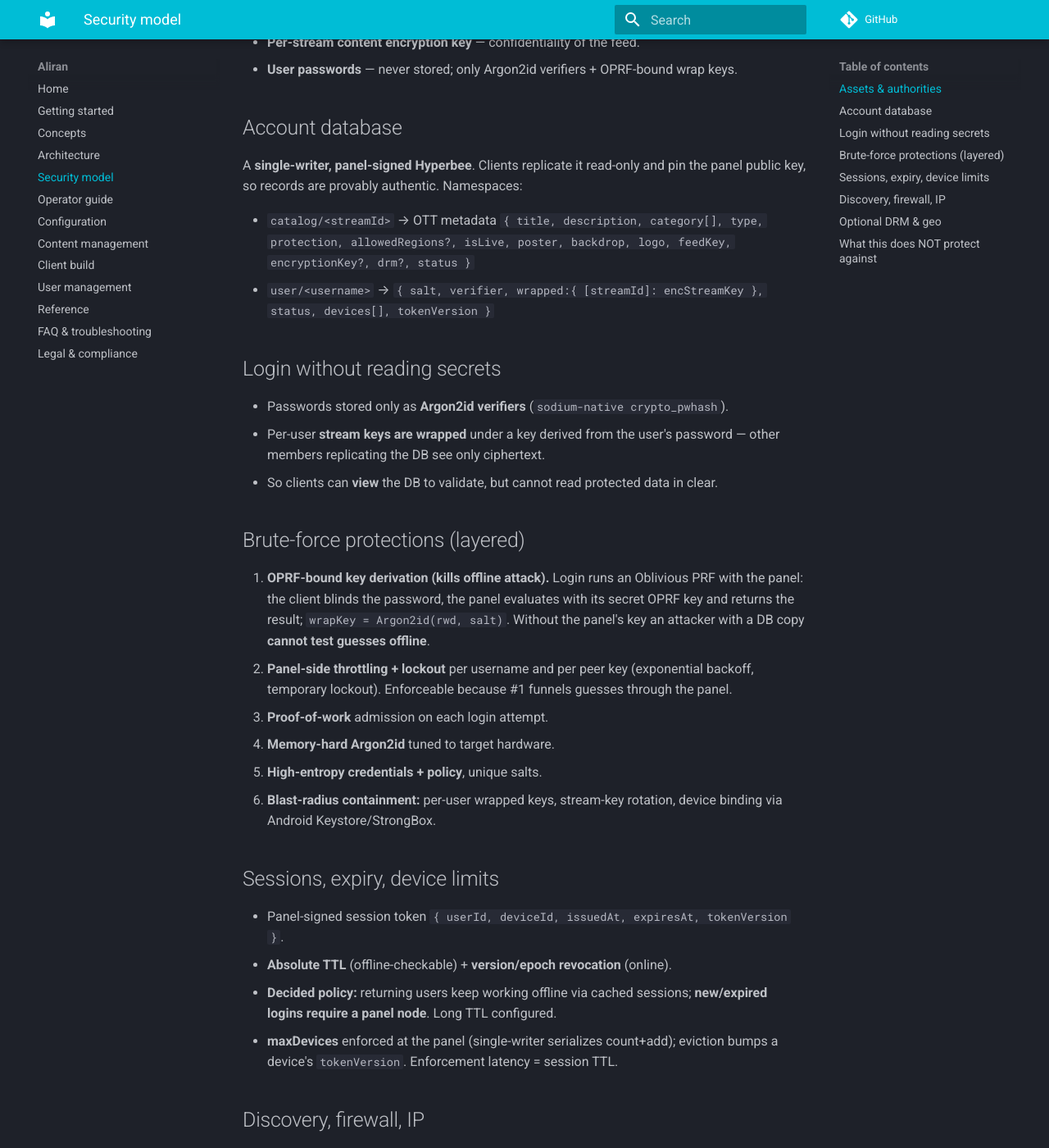
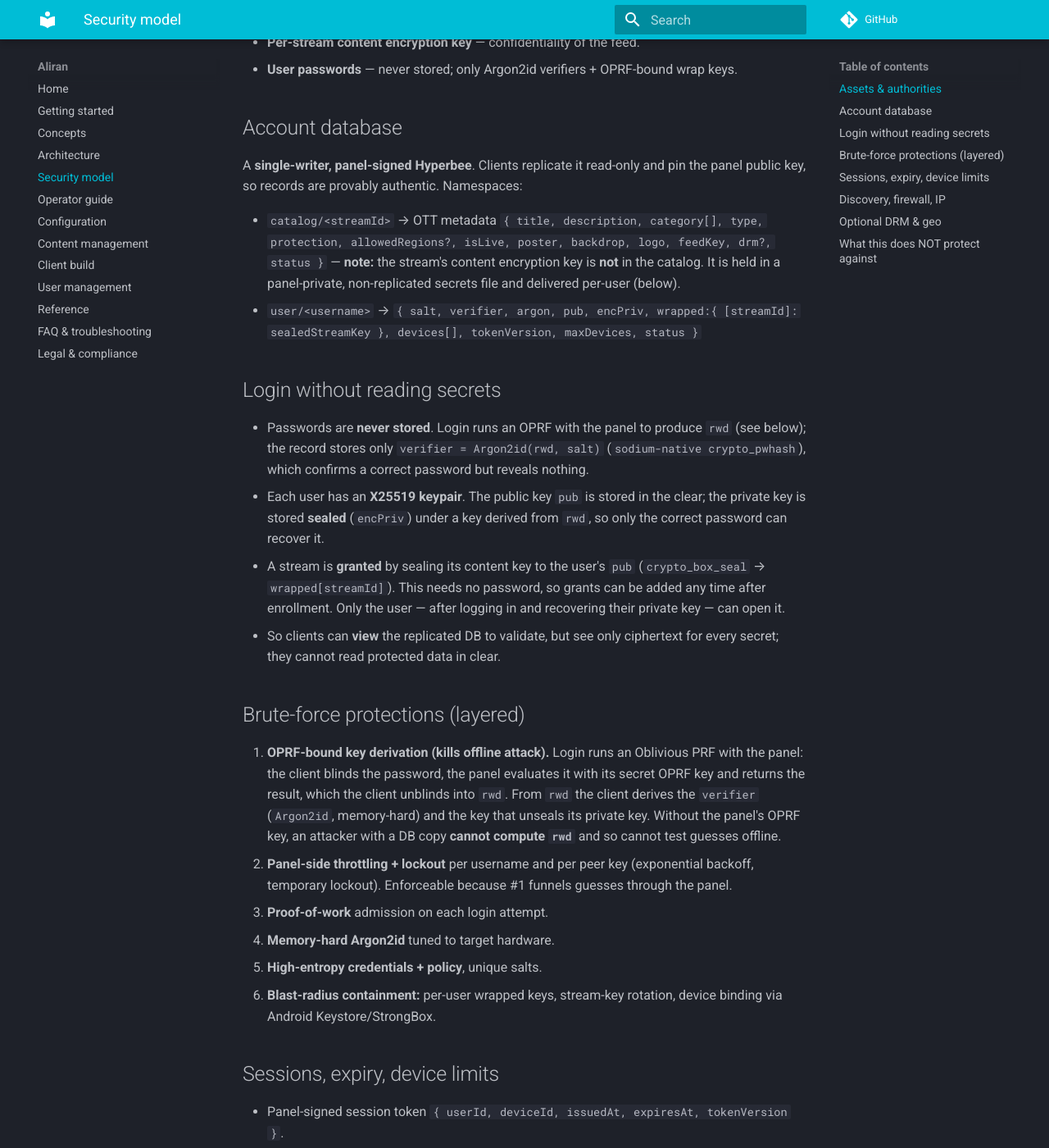
Before and after one commit to AbueloSimpson/aliran, an MkDocs documentation site: the page built from docs/security-model.md, in a window 1280 px wide and 1400 px high, scrolled down 376 px. Shown: the whole window at 82% size. Built offline with MkDocs 1.6.1 and Material for MkDocs 9.7.7, drawn with Linux system fonts in a browser that asks for light colours; comment, search, counter and statistics services are not loaded.

Commit message:
docs: reconcile security & reference docs with the shipped crypto
- catalog schema no longer lists encryptionKey (it is panel-private, delivered per-user
  via user.wrapped[streamId]); noted in security-model.md and reference.md
- correct the login/key model: OPRF -> rwd -> Argon2id verifier; per-user X25519 keypair
  with the private key sealed under rwd; streams granted by sealing to the user's public
  key (grant-after-enrollment, no password needed)
- user record schema updated with pub/encPriv/argon/maxDevices
- architecture.md: clarify encryptionKey is unsealed at login, not read from the catalog

Closes #1

```diff
--- a/docs/security-model.md
+++ b/docs/security-model.md
@@ -18,24 +18,35 @@ A **single-writer, panel-signed Hyperbee**. Clients replicate it read-only and p
 panel public key, so records are provably authentic. Namespaces:
 
 - `catalog/<streamId>` → OTT metadata `{ title, description, category[], type,
-  protection, allowedRegions?, isLive, poster, backdrop, logo, feedKey,
-  encryptionKey?, drm?, status }`
-- `user/<username>` → `{ salt, verifier, wrapped:{ [streamId]: encStreamKey }, status,
-  devices[], tokenVersion }`
+  protection, allowedRegions?, isLive, poster, backdrop, logo, feedKey, drm?, status }`
+  — **note:** the stream's content encryption key is **not** in the catalog. It is held
+  in a panel-private, non-replicated secrets file and delivered per-user (below).
+- `user/<username>` → `{ salt, verifier, argon, pub, encPriv,
+  wrapped:{ [streamId]: sealedStreamKey }, devices[], tokenVersion, maxDevices, status }`
 
 ## Login without reading secrets
 
-- Passwords stored only as **Argon2id verifiers** (`sodium-native crypto_pwhash`).
-- Per-user **stream keys are wrapped** under a key derived from the user's password —
-  other members replicating the DB see only ciphertext.
-- So clients can **view** the DB to validate, but cannot read protected data in clear.
+- Passwords are **never stored**. Login runs an OPRF with the panel to produce
+  `rwd` (see below); the record stores only `verifier = Argon2id(rwd, salt)`
+  (`sodium-native crypto_pwhash`), which confirms a correct password but reveals nothing.
+- Each user has an **X25519 keypair**. The public key `pub` is stored in the clear; the
+  private key is stored **sealed** (`encPriv`) under a key derived from `rwd`, so only
+  the correct password can recover it.
+- A stream is **granted** by sealing its content key to the user's `pub`
+  (`crypto_box_seal` → `wrapped[streamId]`). This needs no password, so grants can be
+  added any time after enrollment. Only the user — after logging in and recovering
+  their private key — can open it.
+- So clients can **view** the replicated DB to validate, but see only ciphertext for
+  every secret; they cannot read protected data in clear.
 
 ## Brute-force protections (layered)
 
 1. **OPRF-bound key derivation (kills offline attack).** Login runs an Oblivious PRF
-   with the panel: the client blinds the password, the panel evaluates with its secret
-   OPRF key and returns the result; `wrapKey = Argon2id(rwd, salt)`. Without the panel's
-   key an attacker with a DB copy **cannot test guesses offline**.
+   with the panel: the client blinds the password, the panel evaluates it with its
+   secret OPRF key and returns the result, which the client unblinds into `rwd`. From
+   `rwd` the client derives the `verifier` (`Argon2id`, memory-hard) and the key that
+   unseals its private key. Without the panel's OPRF key, an attacker with a DB copy
+   **cannot compute `rwd`** and so cannot test guesses offline.
 2. **Panel-side throttling + lockout** per username and per peer key (exponential
    backoff, temporary lockout). Enforceable because #1 funnels guesses through the panel.
 3. **Proof-of-work** admission on each login attempt.
```
Also changed, not shown: docs/architecture.md (+3 -2 lines), docs/reference.md (+10 -3 lines).
